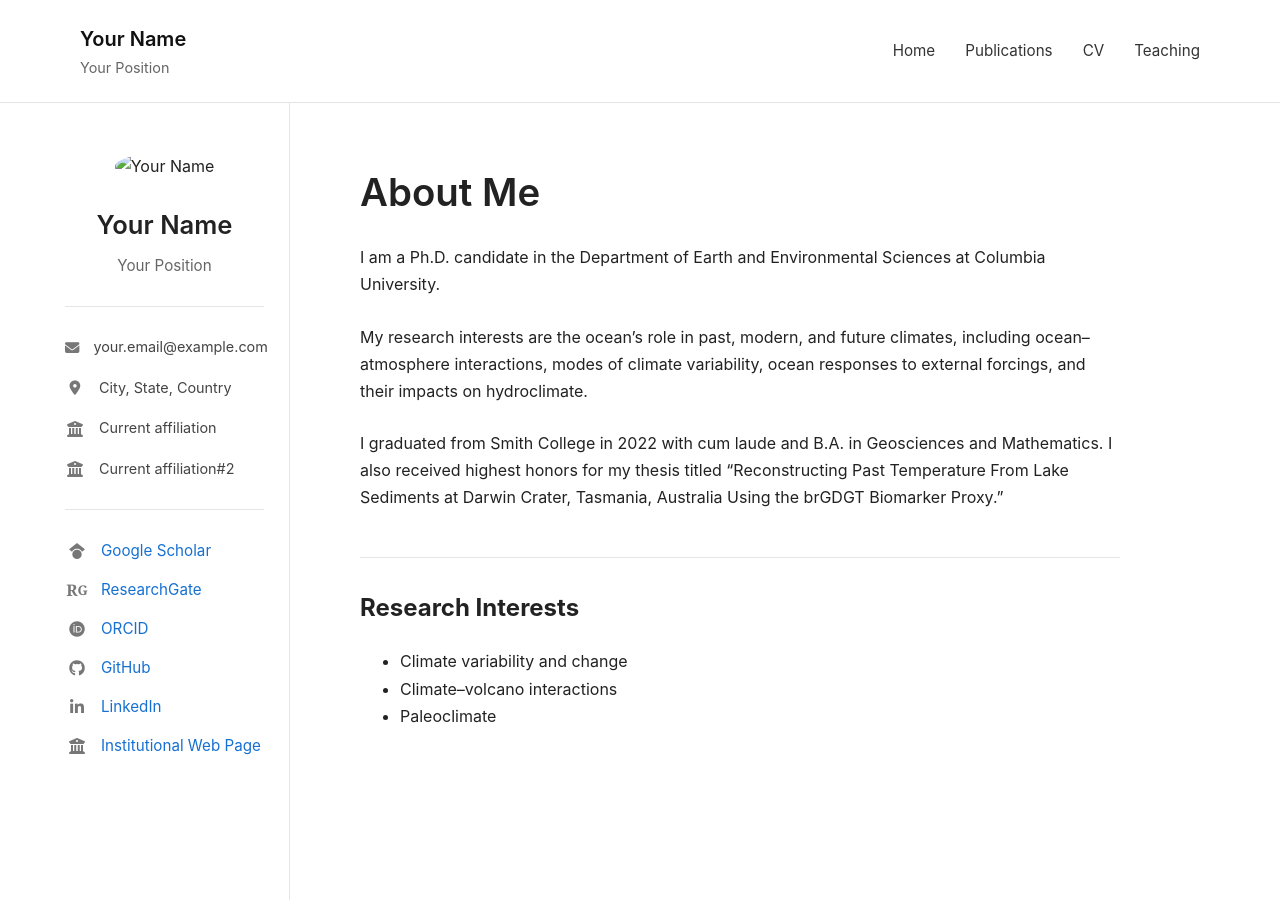
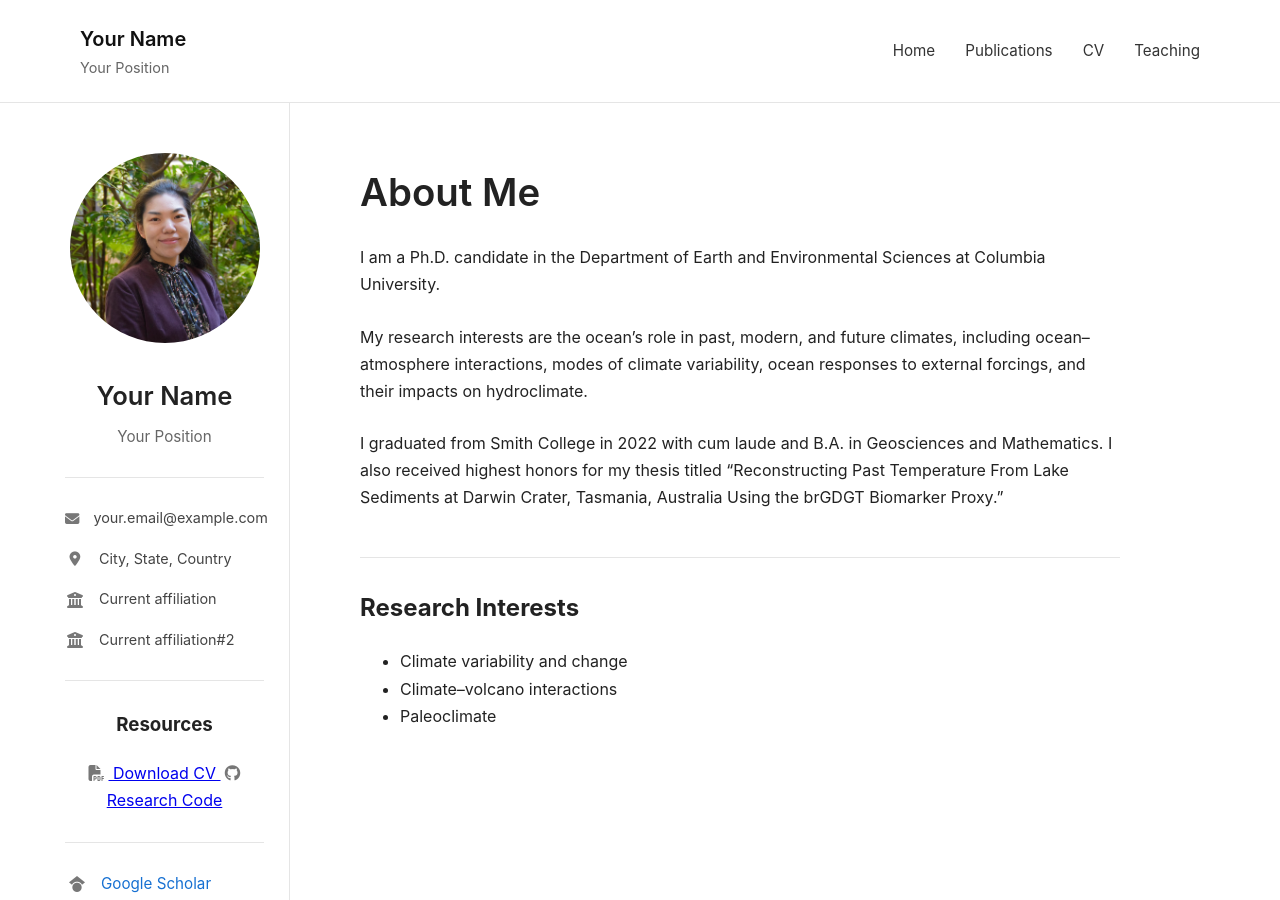
Before and after one commit to isugiura/isugiura.github.io, a Jekyll site: the page built from index.md, in a window 1280 px wide and 900 px high. Built offline with Jekyll 4.4.1, drawn with Linux system fonts in a browser that asks for light colours; some of the changed text lies outside the part shown.

Commit message:
Added resources & past affiliations to sidebar

```diff
--- a/_includes/sidebar.html
+++ b/_includes/sidebar.html
@@ -1,7 +1,7 @@
 <aside class="sidebar">
 
   <img
-    src="{{ '/assets/images/profile.jpg' | relative_url }}"
+    src="{{ '/assets/profile.jpg' | relative_url }}"
     alt="{{ site.title }}"
     class="profile-photo"
   >
@@ -16,6 +16,7 @@
   <div class="sidebar-divider"></div>
 
 
+  <!-- Contact -->
   <div class="contact-info">
 
     <a href="mailto:your.email@example.com">
@@ -43,7 +44,36 @@
 
   <div class="sidebar-divider"></div>
 
+  <!-- Resources -->
+  <div class="sidebar-section">
 
+    <h3>Resources</h3>
+
+    <div class="resource-links">
+
+      <a
+        href="{{ '/assets/files/CV.pdf' | relative_url }}"
+        target="_blank"
+      >
+        <i class="fa-solid fa-file-pdf icon"></i>
+        <span>Download CV</span>
+      </a>
+
+      <a
+        href="https://github.com/yourusername/project-collection"
+        target="_blank"
+      >
+        <i class="fa-brands fa-github icon"></i>
+        <span>Research Code</span>
+      </a>
+
+    </div>
+
+  </div>
+
+  <div class="sidebar-divider"></div>
+
+  <!-- Academic profiles -->
   <div class="academic-links">
 
     <a href="https://scholar.google.com/citations?user=YOUR-ID" target="_blank">
@@ -61,11 +91,6 @@
       <span>ORCID</span>
     </a>
 
-    <a href="https://github.com/yourusername" target="_blank">
-      <i class="fa-brands fa-github icon"></i>
-      <span>GitHub</span>
-    </a>
-
     <a href="https://www.linkedin.com/in/yourusername/" target="_blank">
       <i class="fa-brands fa-linkedin-in icon"></i>
       <span>LinkedIn</span>
@@ -78,4 +103,22 @@
 
   </div>
 
+  <div class="sidebar-divider"></div>
+
+  <!-- Past affiliations -->
+  <div class="sidebar-section">
+
+    <h3>Past Affiliations</h3>
+
+    <div class="past-affiliations">
+
+      <div>
+        <i class="fa-solid fa-building-columns icon"></i>
+        <span>Current affiliation</span>
+      </div>
+
+    </div>
+
+  </div>
+
 </aside>
```
